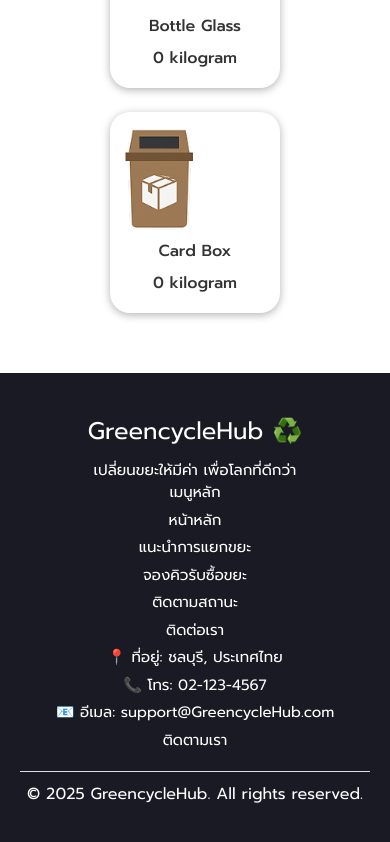
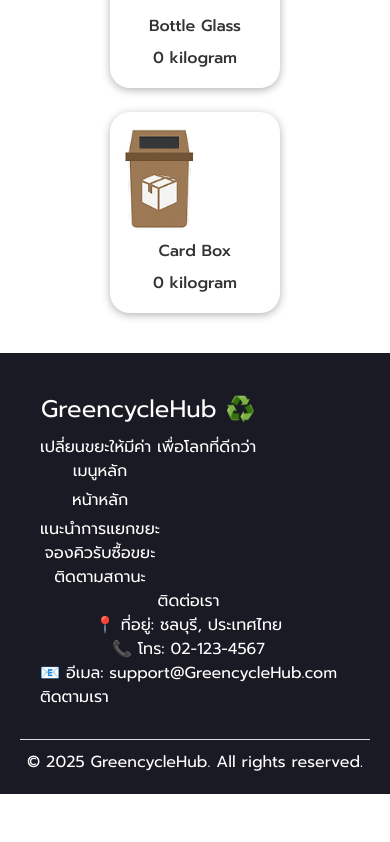
Before and after one commit to 65160382/GreencycleHuB, a React (Vite) app in the folder frontend/: page /home in a window 390 px wide. Shown: the part 1913-2755 px from the top of the page. After the commit the page ends 2707 px from the top, so only its background shows below. Built offline with nearby package versions, Linux system fonts and the light colour scheme; no server answers.

Commit message:
remake: footer css to tailwind

```diff
--- a/frontend/src/components/Core-UI/Footer.css
+++ /dev/null
@@ -1,94 +0,0 @@
-footer {
-  background-color: #191a23;
-  color: white;
-  padding: 40px 20px;
-  text-align: center;
-  margin-top: 40px;
-}
-
-.footer-container {
-  display: flex;
-  flex-wrap: wrap;
-  justify-content: space-between;
-  max-width: 1200px;
-  margin: auto;
-}
-
-.footer-logo h2 {
-  font-size: 24px;
-  margin-bottom: 10px;
-}
-
-.footer-links ul {
-  list-style: none;
-  padding: 0;
-}
-
-.footer-links ul li {
-  margin: 5px 0;
-}
-
-.footer-links ul li a {
-  color: white;
-  text-decoration: none;
-  transition: 0.3s;
-}
-
-.footer-links ul li a:hover {
-  text-decoration: underline;
-}
-
-.footer-contact p {
-  margin: 5px 0;
-}
-
-/* .footer-social a img {
-    width: 30px;
-    margin: 5px;
-    transition: transform 0.3s;
-}
-
-.footer-social a img:hover {
-    transform: scale(1.2);
-} */
-
-.footer-bottom {
-  margin-top: 20px;
-  padding-top: 10px;
-  border-top: 1px solid #ddd;
-}
-
-@media (max-width: 320px) {
-  .footer-container {
-    display: flex;
-    flex-direction: column;
-    justify-content: center;
-    margin: auto;
-  }
-}
-
-@media (max-width: 480px) {
-  .footer-container {
-    display: flex;
-    flex-direction: column;
-    justify-content: center;
-    margin: auto;
-  }
-}
-
-@media  (max-width: 600px) {
-  .footer-container {
-    display: flex;
-    flex-direction: column;
-    margin: auto;
-  }
-}
-
-@media only screen and (max-width: 768px) {
-  .footer-container {
-    display: flex;
-    flex-direction: column;
-    font-size: 15px;
-    margin-bottom: 20px;
-  }
-}
--- a/frontend/src/components/Core-UI/Footer.jsx
+++ b/frontend/src/components/Core-UI/Footer.jsx
@@ -1,17 +1,15 @@
-import "./Footer.css";
-
 const Footer = () => {
   return (
-    <footer>
-      <div className="footer-container">
+    <footer className="bg-[#191a23] text-white text-center m-0 p-5">
+      <div className="flex flex-wrap justify-between macx-w-[1200px] m-2.5 p-2.5">
         <div className="footer-logo">
-          <h2>GreencycleHub ♻️</h2>
+          <h2 className="text-2xl mb-2.5">GreencycleHub ♻️</h2>
           <p>เปลี่ยนขยะให้มีค่า เพื่อโลกที่ดีกว่า</p>
         </div>
         <div className="footer-links">
           <h3>เมนูหลัก</h3>
-          <ul>
-            <li>
+          <ul className="list-none p-0">
+            <li className="m-[5px] hover:underline">
               <a href="#">หน้าหลัก</a>
             </li>
             <li>
@@ -35,7 +33,7 @@
           <h3>ติดตามเรา</h3>
         </div>
       </div>
-      <div className="footer-bottom">
+      <div className="mt-5 pt-2.5 border-t border-[#ddd]">
         <p>© 2025 GreencycleHub. All rights reserved.</p>
       </div>
     </footer>
--- a/frontend/src/components/Guestpage/IntroSection.jsx
+++ b/frontend/src/components/Guestpage/IntroSection.jsx
@@ -23,7 +23,7 @@
         <img
           src="https://static.thairath.co.th/media/Dtbezn3nNUxytg04ajY5FY6LrRmAAcVkqkVMMPvLlMpwSo.jpg"
           alt="รีไซเคิล"
-          className="w-full max-w-md mx-auto"
+          className="w-full max-w-md mx-auto rounded-xl"
         />
       </div>
     </section>
--- a/frontend/src/components/Guestpage/WastetypeCard.jsx
+++ b/frontend/src/components/Guestpage/WastetypeCard.jsx
@@ -43,16 +43,18 @@
         ประเภทขยะที่รับซื้อในระบบ
       </h2>
 
-      <div className="flex flex-col gap-6">
+      <div className="flex flex-wrap gap-6">
         {wasteTypes.map((waste, index) => (
           <div
             key={index}
-            className="flex flex-col sm:flex-row items-center gap-6 bg-white shadow-md rounded-xl p-5 border border-gray-200 hover:shadow-lg transition"
+            // className="flex flex-col sm:flex-row items-center gap-6 bg-white shadow-md rounded-xl p-5 border border-gray-200 hover:shadow-lg transition"
+            className="flex-wrap max-w-[450px] border  justify-center items-center bg-white rounded-xl p-5"
           >
             <img
               src={waste.image}
               alt={waste.name}
-              className="w-32 h-32 object-contain"
+              // className="w-32 h-32 object-contain"
+              className="w-[400px] h-auto mb-2.5"
             />
             <div className="text-center sm:text-left">
               <h3 className="text-xl font-semibold text-gray-800 mb-1">
--- a/frontend/src/components/Loginpage/LoginForm.jsx
+++ b/frontend/src/components/Loginpage/LoginForm.jsx
@@ -16,7 +16,7 @@
 
   return (
     <form onSubmit={handleSubmit} >
-      <div className="form-group">
+      <div className="p-2.5 ">
         <label className="block text-gray-700 font-semibold mb-2">อีเมล</label>
         <input
           type="email"
@@ -28,7 +28,7 @@
         ></input>
         {error?.email && <p className="text-red-500 text-sm mt-1">{error.email}</p>}
       </div>
-      <div className="form-group">
+      <div className="p-2.5">
         <label className="block text-gray-700 font-semibold mb-2">รหัสผ่าน</label>
         <input
           type="password"
@@ -40,8 +40,8 @@
         ></input>
         {error?.password && <p className="text-red-500 text-sm mt-1">{error.password}</p>}
       </div>
-      <div className="form-group">
-        <button  type="submit" className="w-full text-black py-2 px-4 rounded-lg hover:bg-blue-700 transition duration-200">เข้าสู่ระบบ</button>
+      <div className="flex p-2.5">
+        <button  type="submit" className="w-full bg-[#b9ff66] text-black py-2 px-4 rounded-lg transition-colors duration-200 hover:bg-[#a3e957]">เข้าสู่ระบบ</button>
       </div>
     </form>
   );
```
